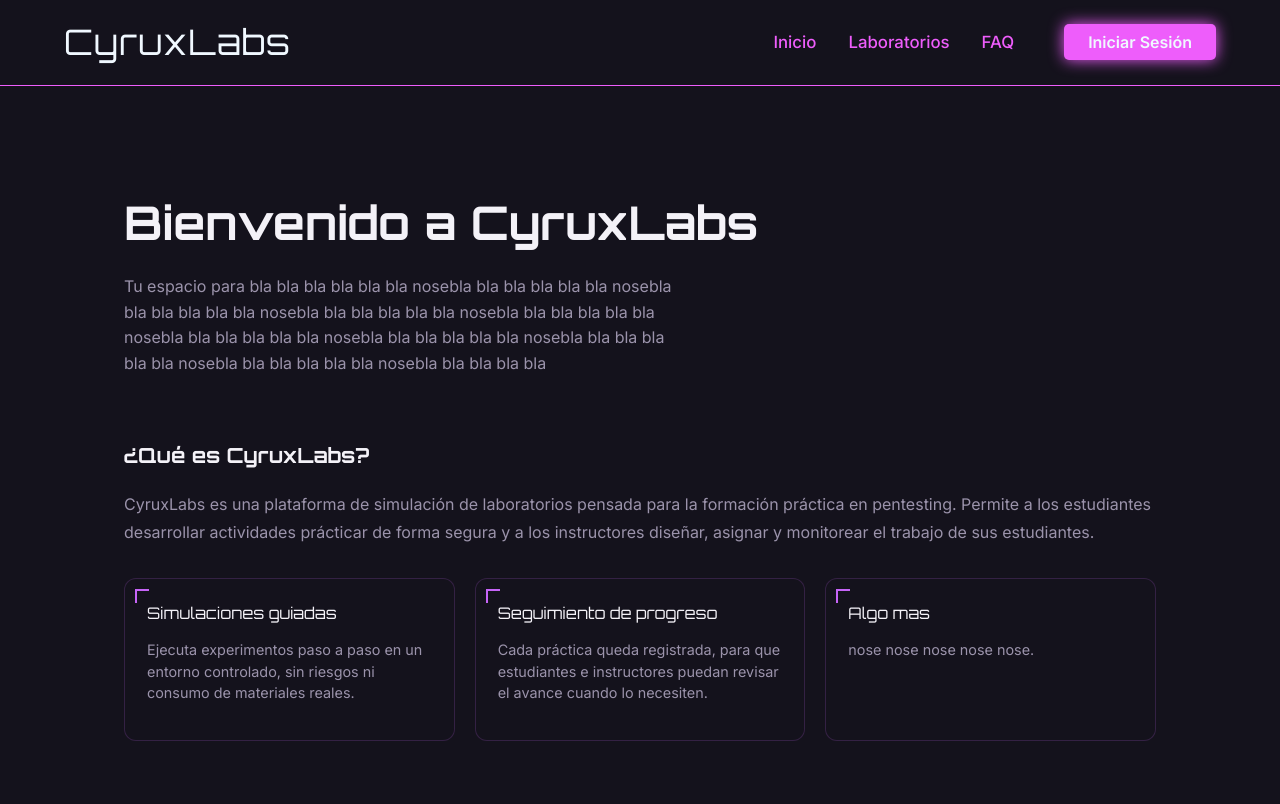
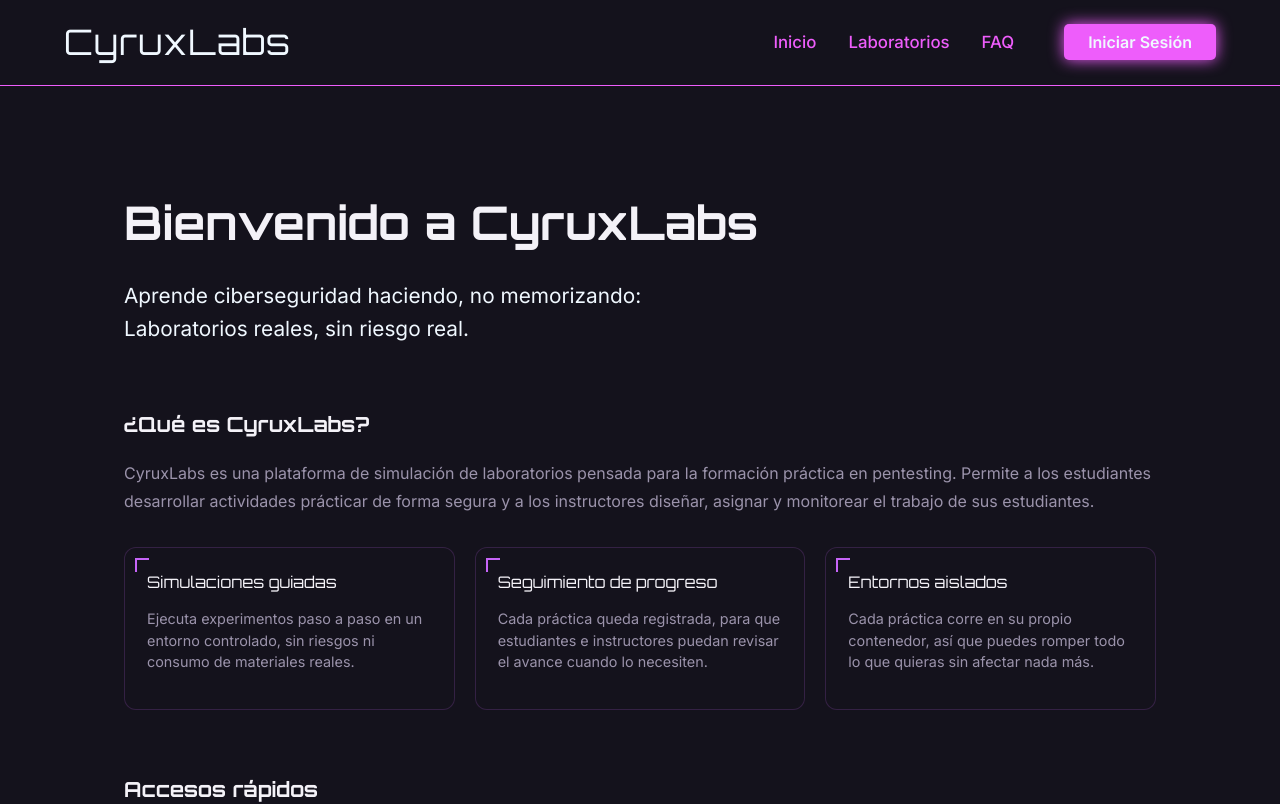
Before and after one commit to camilo2701/CyruxLabs, a React (Vite) app in the folder frontend/: page / in a window 1280 px wide. Shown: the top 804 px of the page. Built offline with nearby package versions, Linux system fonts and the light colour scheme; no server answers.

Commit message:
Home page modified

```diff
--- a/frontend/src/pages/Home.jsx
+++ b/frontend/src/pages/Home.jsx
@@ -15,9 +15,9 @@ const features = [
       'Cada práctica queda registrada, para que estudiantes e instructores puedan revisar el avance cuando lo necesiten.',
   },
   {
-    title: 'Algo mas',
+    title: 'Entornos aislados',
     description:
-      'nose nose nose nose nose.',
+      'Cada práctica corre en su propio contenedor, así que puedes romper todo lo que quieras sin afectar nada más.',
   },
 ];
 
@@ -76,10 +76,7 @@ function Home() {
             {isAuthenticated ? `Bienvenido de vuelta, ${user.username}!` : 'Bienvenido a CyruxLabs'}
           </h1>
           <p className="home__subtitle">
-            Tu espacio para bla bla bla bla bla bla nosebla bla bla bla bla bla nosebla bla
-            bla bla bla bla nosebla bla bla bla bla bla nosebla bla bla bla bla bla nosebla
-            bla bla bla bla bla nosebla bla bla bla bla bla nosebla bla bla bla bla bla nosebla
-            bla bla bla bla bla nosebla bla bla bla bla
+            Aprende ciberseguridad haciendo, no memorizando: Laboratorios reales, sin riesgo real.
           </p>
         </section>
 
--- a/frontend/src/styles/Home.css
+++ b/frontend/src/styles/Home.css
@@ -44,9 +44,9 @@
 
 .home__subtitle {
   max-width: 560px;
-  color: #9b93ab;
+  color: aliceblue;
   line-height: 1.6;
-  font-size: 1rem;
+  font-size: 1.3rem;
 }
 
 .home__section-title {
```
